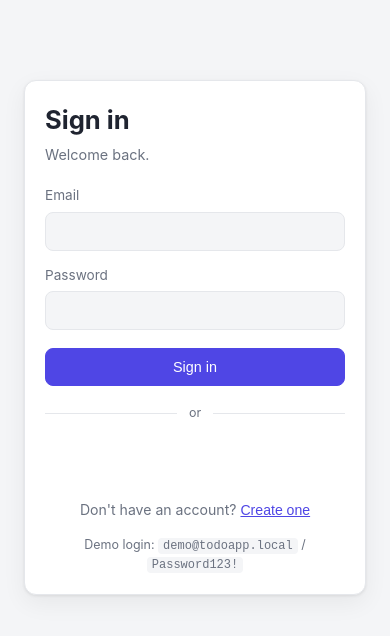
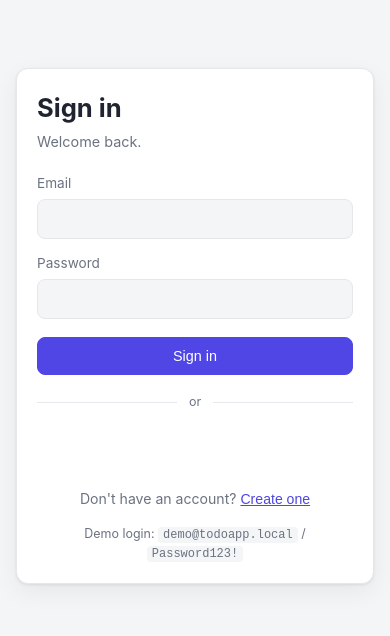
Before and after one commit to bgard68/ToDoApp, a React (Vite) app in the folder frontend/: page / in a window 390 px wide. Shown: the top 636 px of the page. Built offline with nearby package versions, Linux system fonts and the light colour scheme; no server answers.

Commit message:
design/page-styling

```diff
--- a/frontend/src/components/GoogleButton.jsx
+++ b/frontend/src/components/GoogleButton.jsx
@@ -22,10 +22,14 @@ export default function GoogleButton({ onCredential }) {
         client_id: CLIENT_ID,
         callback: (response) => callbackRef.current?.(response.credential),
       });
+      // Fit the button to its container (Google requires a pixel width, 200–400),
+      // so it doesn't clip on narrow phone screens.
+      const available = containerRef.current.offsetWidth || 320;
+      const width = Math.max(240, Math.min(400, available));
       window.google.accounts.id.renderButton(containerRef.current, {
         theme: 'outline',
         size: 'large',
-        width: 320,
+        width,
         text: 'continue_with',
       });
     }
--- a/frontend/src/index.css
+++ b/frontend/src/index.css
@@ -116,7 +116,11 @@ input:focus, select:focus { border-color: var(--primary); }
   gap: 16px;
   align-items: start;
 }
-@media (max-width: 780px) { .board { grid-template-columns: 1fr; } }
+/* Tablet / narrow: lanes stack into a single column. */
+@media (max-width: 780px) {
+  .board { grid-template-columns: 1fr; gap: 12px; }
+  .app { padding: 28px 16px 64px; }
+}
 
 .lane {
   background: var(--bg);
@@ -236,3 +240,41 @@ input:focus, select:focus { border-color: var(--primary); }
 
 .gbtn { display: inline-flex; align-items: center; justify-content: center; gap: 10px; width: 320px; height: 40px;
   background: #fff; color: #1f1f1f; border: 1px solid #747775; border-radius: 8px; font-size: 0.9rem; font-weight: 500; cursor: pointer; }
+
+/* ---- Responsive: phones (portrait) ---- */
+@media (max-width: 560px) {
+  .app { padding: 16px 12px 56px; }
+
+  /* Inputs need >= 16px or iOS Safari auto-zooms the page when you focus a field. */
+  input[type='text'],
+  input[type='search'],
+  input[type='date'],
+  input[type='email'],
+  input[type='password'],
+  select { font-size: 16px; }
+
+  .app__header h1 { font-size: 1.9rem; }
+
+  /* Signed-in header: let the title and account buttons wrap instead of overflowing. */
+  .app__header--row { flex-wrap: wrap; }
+  .app__header--row h1 { font-size: 1.35rem; }
+  .app__account { width: 100%; justify-content: flex-end; }
+
+  /* Add-task form: description takes its own row; meta controls fill the width. */
+  .todo-form__desc { min-width: 100%; }
+  .todo-form__row--meta > select,
+  .todo-form__row--meta > input[type='date'] { flex: 1 1 44%; }
+
+  /* Filter row wraps cleanly. */
+  .board-filter { flex-wrap: wrap; }
+
+  /* Bigger, finger-friendly tap targets for the card edit/delete icons. */
+  .note__icon { padding: 6px 9px; font-size: 1rem; }
+
+  /* Category manager rows stay usable on narrow screens. */
+  .cat-manager__add { flex-wrap: wrap; }
+
+  /* Auth screen: sit higher, more breathing room, and never clip the Google button. */
+  .auth { align-items: flex-start; padding: 8vh 16px 24px; }
+  .auth__google { width: 100%; }
+}
```
